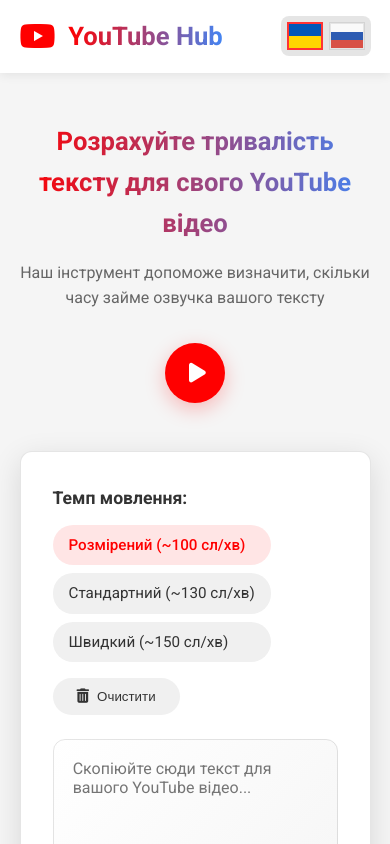
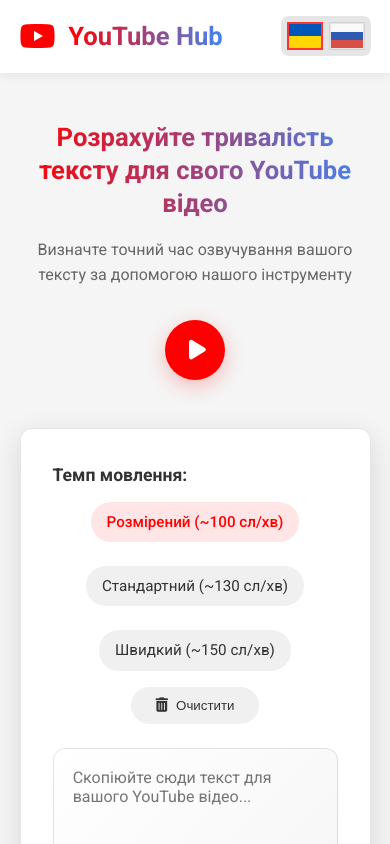
Before and after one commit to CroSSer23/youtube-hub, a Next.js app: page /youtube-hub/ in a window 390 px wide. Shown: the top 844 px of the page. Built offline with nearby package versions, Linux system fonts and the light colour scheme.

Commit message:
Виправлено проблему з перенесенням тексту на другий рядок в описі

```diff
--- a/locales/ru/common.json
+++ b/locales/ru/common.json
@@ -3,7 +3,7 @@
   "metaDescription": "Инструмент для расчета длительности текста для YouTube видео",
   "headerTitle": "YouTube Hub",
   "heroTitle": "Рассчитайте длительность текста для своего YouTube видео",
-  "heroDescription": "Наш инструмент поможет определить, сколько времени займет озвучка вашего текста",
+  "heroDescription": "Определите точное время озвучки вашего текста с помощью нашего инструмента",
   "tempoTitle": "Темп речи:",
   "tempoSlow": "Размеренный (~100 сл/мин)",
   "tempoNormal": "Стандартный (~130 сл/мин)",
--- a/locales/uk/common.json
+++ b/locales/uk/common.json
@@ -3,7 +3,7 @@
   "metaDescription": "Інструмент для розрахунку тривалості тексту для YouTube відео",
   "headerTitle": "YouTube Hub",
   "heroTitle": "Розрахуйте тривалість тексту для свого YouTube відео",
-  "heroDescription": "Наш інструмент допоможе визначити, скільки часу займе озвучка вашого тексту",
+  "heroDescription": "Визначте точний час озвучування вашого тексту за допомогою нашого інструменту",
   "tempoTitle": "Темп мовлення:",
   "tempoSlow": "Розмірений (~100 сл/хв)",
   "tempoNormal": "Стандартний (~130 сл/хв)",
--- a/styles/Home.module.css
+++ b/styles/Home.module.css
@@ -71,6 +71,9 @@
   max-width: 700px;
   margin: 0 auto 2rem;
   color: var(--text-secondary);
+  white-space: nowrap;
+  overflow: hidden;
+  text-overflow: ellipsis;
 }
 
 .heroAnimation {
@@ -455,17 +458,23 @@
 
 @media (max-width: 768px) {
   .hero h2 {
-    font-size: 2rem;
+    font-size: 1.8rem;
+    line-height: 1.3;
+  }
+
+  .hero p {
+    font-size: 1rem;
+    white-space: normal;
+    margin-bottom: 1.5rem;
   }
 
   .controls {
     flex-direction: column;
-    align-items: flex-start;
+    align-items: center;
   }
 
   .tempoOptions {
-    flex-direction: column;
-    gap: 0.5rem;
+    justify-content: center;
   }
 
   .results {
```
